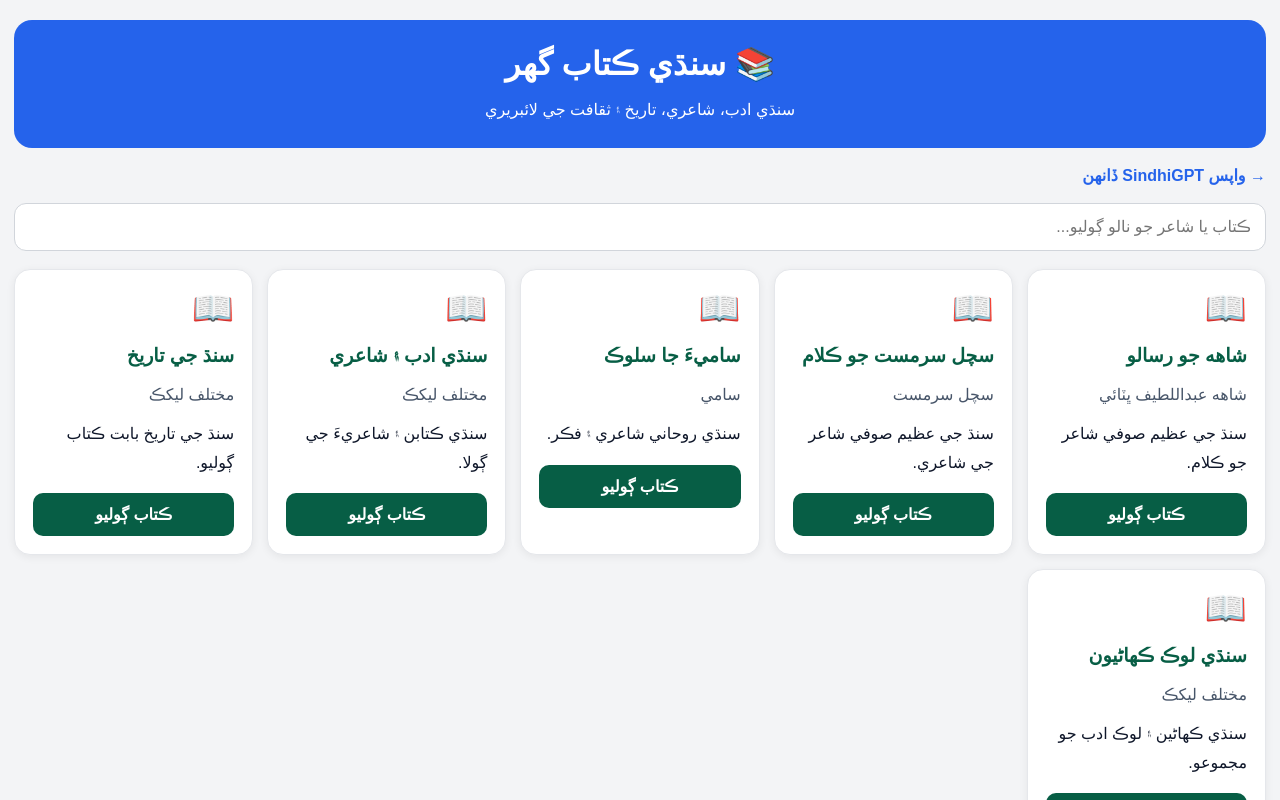
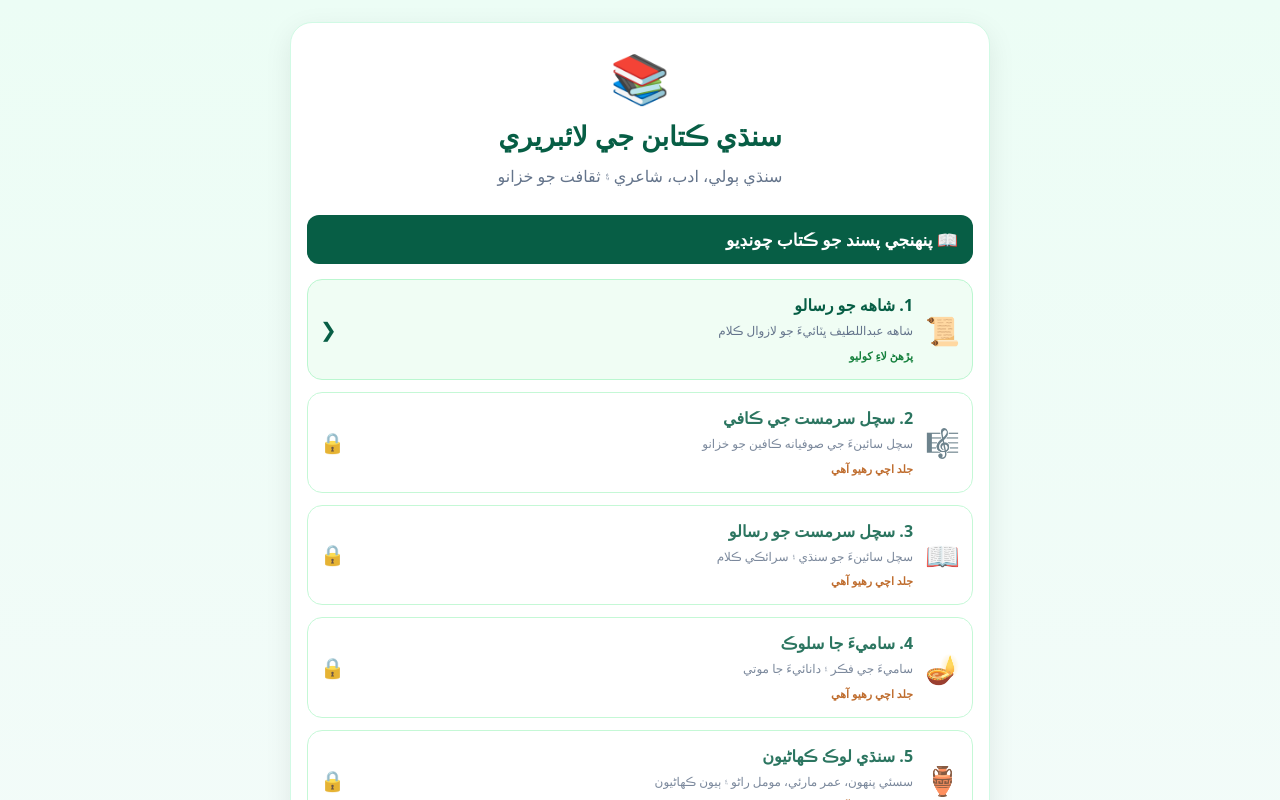
Before and after one commit to islamsolangi/sindhigpt, a Next.js app: page /app/books in a window 1280 px wide. Shown: the top 800 px of the page. Built offline with nearby package versions, Linux system fonts and the light colour scheme.

Commit message:
Update page.tsx

```diff
--- a/app/app/books/page.tsx
+++ b/app/app/books/page.tsx
@@ -1,168 +1,220 @@
+
 "use client";
-
-import { useState } from "react";
 
 const books = [
   {
     title: "شاهه جو رسالو",
-author: "شاهه عبداللطيف ڀٽائي",
-description: "سنڌ جي عظيم صوفي شاعر جو ڪلام.",
-url: "https://archive.org/search?query=Shah+Jo+Risalo",
+    description: "شاهه عبداللطيف ڀٽائيءَ جو لازوال ڪلام",
+    icon: "📜",
+    category: "ڪلاسيڪي شاعري",
+    href: "/app/app/books",
+    ready: true,
   },
   {
-title: "سچل سرمست جو ڪلام",
-author: "سچل سرمست",
-description: "سنڌ جي عظيم صوفي شاعر جي شاعري.",
-url: "https://archive.org/search?query=Sachal+Sarmast",
+    title: "سچل سرمست جي ڪافي",
+    description: "سچل سائينءَ جي صوفيانه ڪافين جو خزانو",
+    icon: "🎼",
+    category: "صوفيانه شاعري",
+    ready: false,
+  },
+  {
+    title: "سچل سرمست جو رسالو",
+    description: "سچل سائينءَ جو سنڌي ۽ سرائڪي ڪلام",
+    icon: "📖",
+    category: "ڪلاسيڪي ادب",
+    ready: false,
   },
   {
     title: "ساميءَ جا سلوڪ",
-author: "سامي",
-description: "سنڌي روحاني شاعري ۽ فڪر.",
-url: "https://archive.org/search?query=Samay+Sindhi+poetry",
-},
-{
-title: "سنڌي ادب ۽ شاعري",
-author: "مختلف ليکڪ",
-description: "سنڌي ڪتابن ۽ شاعريءَ جي ڳولا.",
-url: "https://archive.org/search?query=Sindhi+literature",
-},
-{
-title: "سنڌ جي تاريخ",
-author: "مختلف ليکڪ",
-description: "سنڌ جي تاريخ بابت ڪتاب ڳوليو.",
-url: "https://archive.org/search?query=History+of+Sindh",
+    description: "ساميءَ جي فڪر ۽ دانائيءَ جا موتي",
+    icon: "🪔",
+    category: "صوفيانه ادب",
+    ready: false,
   },
   {
     title: "سنڌي لوڪ ڪهاڻيون",
-author: "مختلف ليکڪ",
-description: "سنڌي ڪهاڻين ۽ لوڪ ادب جو مجموعو.",
-url: "https://archive.org/search?query=Sindhi+folk+tales",
+    description: "سسئي پنهون، عمر مارئي، مومل راڻو ۽ ٻيون ڪهاڻيون",
+    icon: "🏺",
+    category: "لوڪ ادب",
+    ready: false,
+  },
+  {
+    title: "سنڌي بيت ۽ وايون",
+    description: "سنڌ جي شاعرن جو چونڊ ڪلام",
+    icon: "✍️",
+    category: "شاعري",
+    ready: false,
+  },
+  {
+    title: "سنڌي ناول",
+    description: "سنڌي ادب جا ناول",
+    icon: "📚",
+    category: "ناول",
+    ready: false,
+  },
+  {
+    title: "سنڌي ڪهاڻيون",
+    description: "سنڌي ليکڪن جون ڪهاڻيون",
+    icon: "📘",
+    category: "ڪهاڻي",
+    ready: false,
+  },
+  {
+    title: "سنڌي ٻولي ۽ گرامر",
+    description: "سنڌي لکڻ، پڙهڻ ۽ ٻولي سکڻ لاءِ",
+    icon: "🔤",
+    category: "تعليم",
+    ready: false,
+  },
+  {
+    title: "سنڌي پهاڪا ۽ چوڻيون",
+    description: "سنڌي ٻوليءَ جا پهاڪا ۽ محاورا",
+    icon: "💎",
+    category: "ٻولي ۽ ثقافت",
+    ready: false,
   },
 ];
 
-export default function BooksPage() {
-const [search, setSearch] = useState("");
-
-const filteredBooks = books.filter((book) =>
-"${book.title} ${book.author}".toLowerCase().includes(search.toLowerCase())
-);
-
+export default function BooksLibraryPage() {
   return (
     <main
+      dir="rtl"
       style={{
         minHeight: "100vh",
-padding: "20px 14px",
-background: "#f3f4f6",
-direction: "rtl",
-fontFamily: "sans-serif",
+        padding: "22px 14px",
+        background: "linear-gradient(180deg,#ecfdf5 0%,#f8fafc 100%)",
+        fontFamily: "inherit",
+        color: "#075e45",
       }}
     >
-<header
+      <div
         style={{
-background: "#2563eb",
-color: "white",
-padding: "24px 16px",
-borderRadius: "18px",
-textAlign: "center",
+          maxWidth: "700px",
+          margin: "0 auto",
+          background: "#fff",
+          border: "1px solid #d1fae5",
+          borderRadius: "22px",
+          padding: "22px 16px",
+          boxShadow: "0 8px 28px rgba(0,0,0,0.08)",
         }}
       >
-<h1 style={{ margin: "0 0 10px" }}>📚 سنڌي ڪتاب گهر</h1>
-<p style={{ margin: 0, lineHeight: 1.8 }}>
-سنڌي ادب، شاعري، تاريخ ۽ ثقافت جي لائبريري
+        <header style={{ textAlign: "center", marginBottom: "24px" }}>
+          <div style={{ fontSize: "48px" }}>📚</div>
+          <h1 style={{ fontSize: "27px", margin: "8px 0" }}>
+            سنڌي ڪتابن جي لائبريري
+          </h1>
+          <p style={{ color: "#64748b", lineHeight: 1.9, margin: 0 }}>
+            سنڌي ٻولي، ادب، شاعري ۽ ثقافت جو خزانو
           </p>
         </header>
+
+        <div
+          style={{
+            background: "#075e45",
+            color: "#fff",
+            borderRadius: "12px",
+            padding: "13px 15px",
+            marginBottom: "15px",
+            fontWeight: "bold",
+            fontSize: "17px",
+          }}
+        >
+          📖 پنهنجي پسند جو ڪتاب چونڊيو
+        </div>
+
+        <div style={{ display: "grid", gap: "12px" }}>
+          {books.map((book, index) => (
+            <a
+              key={book.title}
+              href={book.ready ? book.href : undefined}
+              onClick={(event) => {
+                if (!book.ready) event.preventDefault();
+              }}
+              aria-disabled={!book.ready}
+              style={{
+                display: "flex",
+                alignItems: "center",
+                gap: "12px",
+                padding: "14px 12px",
+                minHeight: "76px",
+                border: "1px solid #bbf7d0",
+                borderRadius: "15px",
+                background: book.ready ? "#f0fdf4" : "#fff",
+                color: "#075e45",
+                textDecoration: "none",
+                cursor: book.ready ? "pointer" : "default",
+                opacity: book.ready ? 1 : 0.85,
+              }}
+            >
+              <span style={{ fontSize: "28px", flexShrink: 0 }}>
+                {book.icon}
+              </span>
+
+              <span style={{ flex: 1 }}>
+                <strong style={{ display: "block", fontSize: "16px" }}>
+                  {index + 1}. {book.title}
+                </strong>
+
+                <span
+                  style={{
+                    display: "block",
+                    fontSize: "12px",
+                    lineHeight: 1.8,
+                    color: "#64748b",
+                    marginTop: "4px",
+                  }}
+                >
+                  {book.description}
+                </span>
+
+                <span
+                  style={{
+                    display: "inline-block",
+                    marginTop: "6px",
+                    fontSize: "11px",
+                    color: book.ready ? "#15803d" : "#b45309",
+                    fontWeight: "bold",
+                  }}
+                >
+                  {book.ready ? "پڙهڻ لاءِ کوليو" : "جلد اچي رهيو آهي"}
+                </span>
+              </span>
+
+              <span style={{ fontSize: "20px", flexShrink: 0 }}>
+                {book.ready ? "❮" : "🔒"}
+              </span>
+            </a>
+          ))}
+        </div>
 
         <a
           href="/"
           style={{
-      display: "inline-block",
-      margin: "18px 0",
-      color: "#2563eb",
+            display: "block",
+            textAlign: "center",
+            marginTop: "24px",
+            padding: "14px",
+            borderRadius: "14px",
+            background: "#075e45",
+            color: "#fff",
             textDecoration: "none",
             fontWeight: "bold",
           }}
         >
-    → واپس SindhiGPT ڏانهن
+          🏠 واپس سنڌي GPT ڏانهن
         </a>
-
-  <input
-    value={search}
-    onChange={(e) => setSearch(e.target.value)}
-    placeholder="ڪتاب يا شاعر جو نالو ڳوليو..."
-    style={{
-      width: "100%",
-      padding: "14px",
-      border: "1px solid #d1d5db",
-      borderRadius: "12px",
-      fontSize: "16px",
-      marginBottom: "18px",
-      textAlign: "right",
-    }}
-  />
-
-  <div
-    style={{
-      display: "grid",
-      gridTemplateColumns: "repeat(auto-fit, minmax(230px, 1fr))",
-      gap: "14px",
-    }}
-  >
-    {filteredBooks.map((book) => (
-      <article
-        key={book.title}
-        style={{
-          background: "white",
-          padding: "18px",
-          borderRadius: "16px",
-          boxShadow: "0 2px 8px #00000010",
-          border: "1px solid #e5e7eb",
-        }}
-      >
-        <div style={{ fontSize: "34px" }}>📖</div>
-        <h2 style={{ fontSize: "19px", color: "#075e45" }}>
-          {book.title}
-        </h2>
-        <p style={{ color: "#475569" }}>{book.author}</p>
-        <p style={{ lineHeight: 1.8 }}>{book.description}</p>
-        <a
-          href={book.url}
-          target="_blank"
-          rel="noopener noreferrer"
-          style={{
-            display: "block",
-            background: "#075e45",
-            color: "white",
-            padding: "12px",
-            borderRadius: "10px",
-            textAlign: "center",
-            textDecoration: "none",
-            fontWeight: "bold",
-          }}
-        >
-          ڪتاب ڳوليو
-        </a>
-      </article>
-    ))}
-  </div>
-
-  {filteredBooks.length === 0 && (
-    <p style={{ textAlign: "center", padding: "25px" }}>
-      هن نالي سان ڪتاب نه مليو.
-    </p>
-  )}
 
         <p
           style={{
             textAlign: "center",
             color: "#64748b",
-      marginTop: "30px",
-      lineHeight: 1.8,
+            fontSize: "12px",
+            marginTop: "18px",
           }}
         >
-    نوٽ: هي لنڪ ڪتابن جي ڳولا کولين ٿا؛ هر ڪتاب مفت پڙهڻ يا ڊائونلوڊ ڪرڻ لاءِ موجود هجي، اهو ضروري ناهي.
+          سنڌي ادب محفوظ ڪريو، سنڌي ٻوليءَ کي وڌايو
         </p>
+      </div>
     </main>
-
   );
 }
```
Lines whose indentation alone changed are shown as unchanged.
